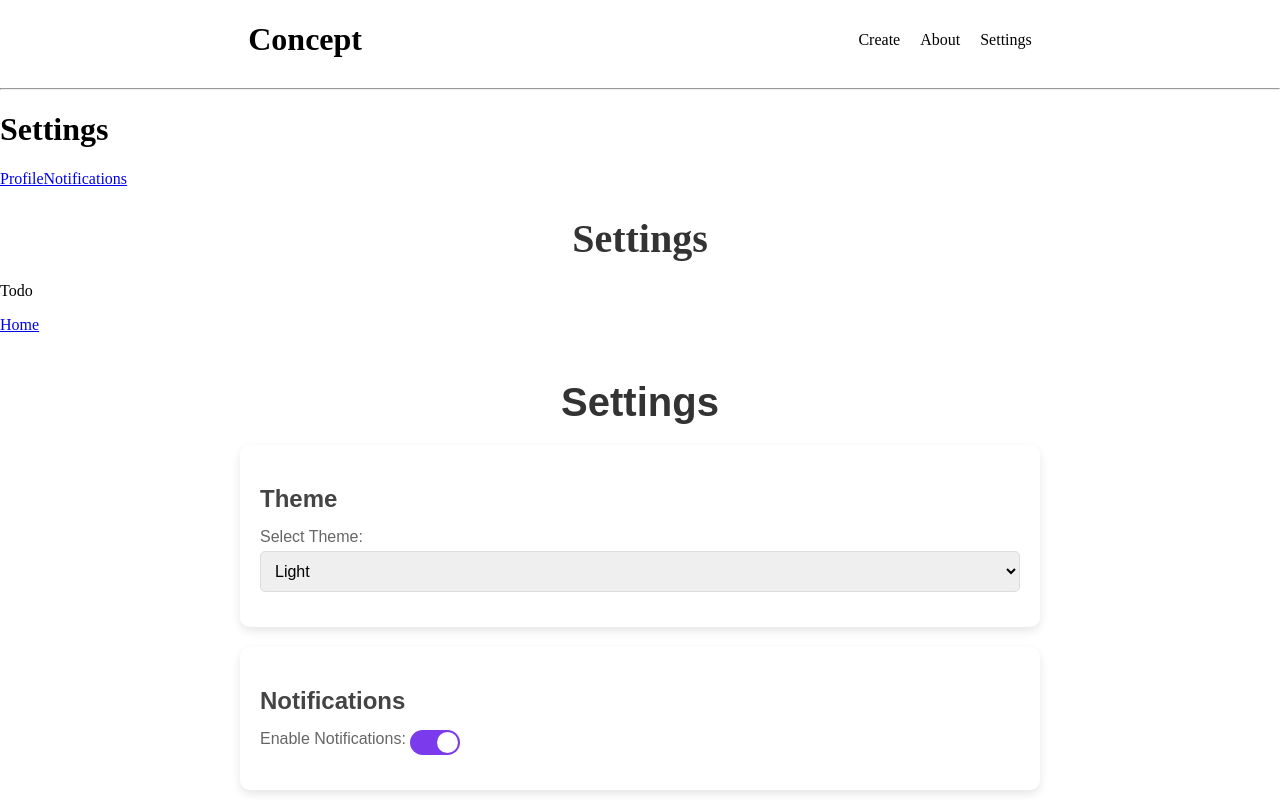
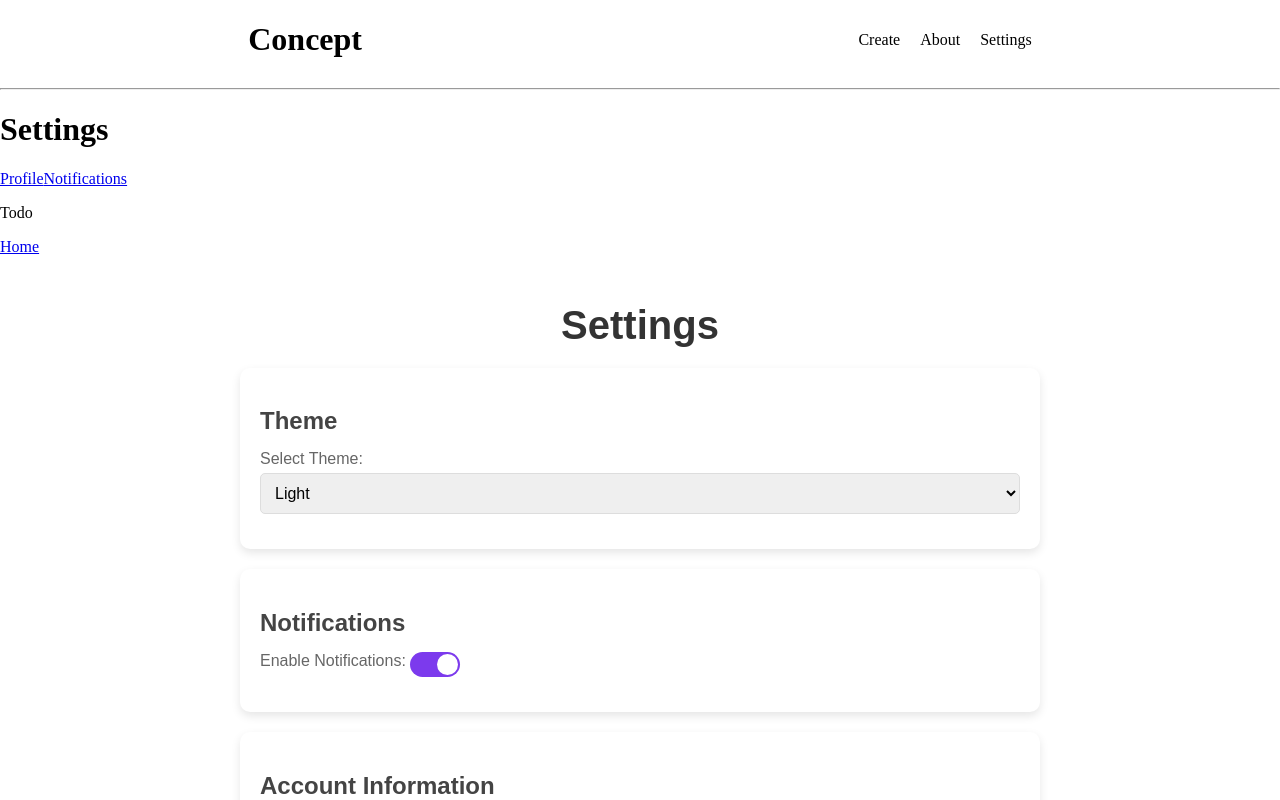
Before and after one commit to Arktetra/concept, a SvelteKit app in the folder frontend/: page /concept/settings in a window 1280 px wide. Shown: the top 800 px of the page. Built offline with nearby package versions, Linux system fonts and the light colour scheme.

Commit message:
Add settings

```diff
--- a/frontend/src/routes/concept/settings/+page.svelte
+++ b/frontend/src/routes/concept/settings/+page.svelte
@@ -1,4 +1,3 @@
-<h1>Settings</h1>
 <p>Todo</p>
 <a href="/home">Home</a>
 
```
